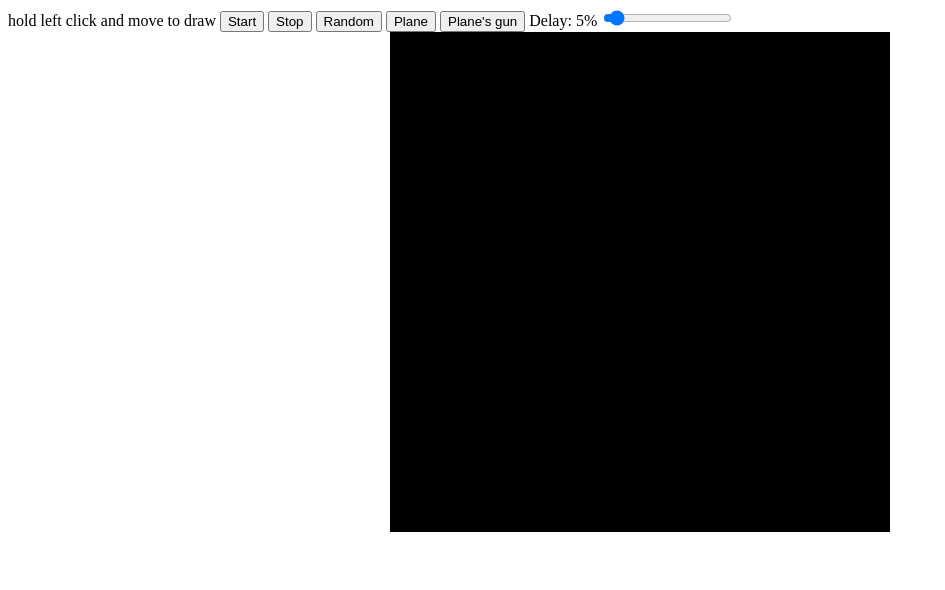
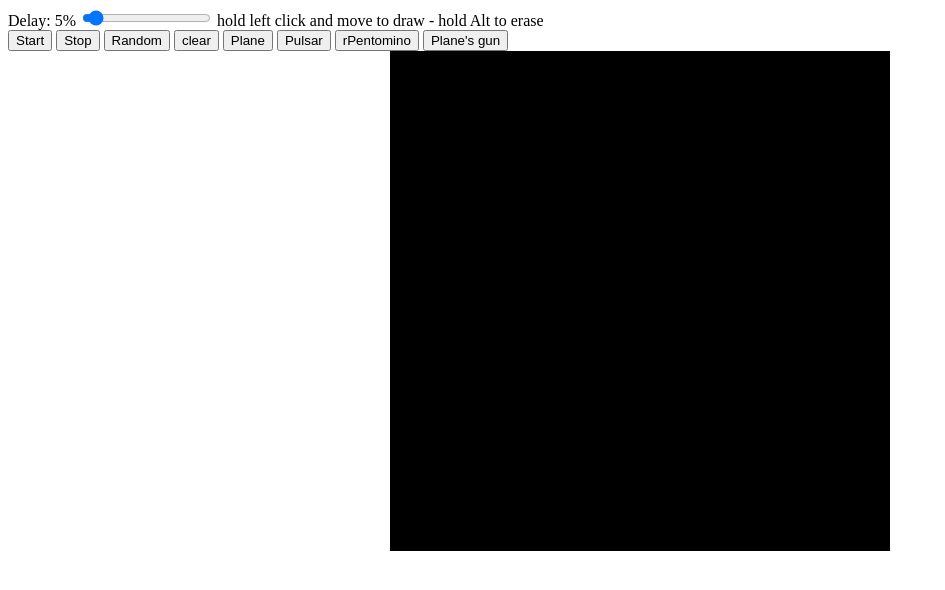
Before and after one commit to dniskav/Game-of-Life, a website with bundled scripts: page index.html in a window 1280 px wide. Shown: the whole page, without its empty margins (0-945 px from the left). Built offline with nearby package versions, Linux system fonts and the light colour scheme.

Commit message:
new shapes

```diff
--- a/game.js
+++ b/game.js
@@ -16,6 +16,7 @@ class game {
         };
         this.dropCounter = 0;
         this.lastTime = 0;
+        this.startPaint = false;
 
         this.ctx.scale(this.resolution, this.resolution);
 
@@ -40,9 +41,16 @@ class game {
             [1, 1],
         ];
 
-        this.canvas.addEventListener('click', (event) => {
-            const { gridX, gridY } = this.getGridCoordinates(event);
-            this.toggleBoxState(gridX, gridY);
+        this.canvas.addEventListener('mousedown', (event) => {
+            this.startPaint = true;
+        });
+
+        this.canvas.addEventListener('mouseup', (event) => {
+            this.startPaint = false;
+        });
+
+        this.canvas.addEventListener('mousemove', (event) => {
+            if(this.startPaint) this.paint();
         });
 
         document.addEventListener("keydown", (ev) => {
@@ -61,6 +69,15 @@ class game {
         });
 
         return this;
+    }
+
+    clear() {
+        this.buildBoard();
+    }
+
+    paint() {
+        const { gridX, gridY } = this.getGridCoordinates(event);
+        this.toggleBoxState(gridX, gridY);
     }
 
     toggleBoxState(posX, posY) {
@@ -109,12 +126,13 @@ class game {
     };
 
     gen = (shape) => {
+        const pos = 40;
         const fig = shapes[shape];
         this.buildBoard();
         const shapeState = [];
 
         fig.forEach((row, ndx) => {
-            this.currentState[ndx].splice(0, row.length, ...row);
+            this.currentState[ndx + pos].splice(pos, row.length, ...row);
         });
     };
 
--- a/index.html
+++ b/index.html
@@ -9,20 +9,27 @@
 </head>
 <body>
     <div id="app">
-        <span>hold left click and move to draw</span>
-        <button onclick="game.start()">Start</button>
-        <button onclick="game.stop()">Stop</button>
-        <button onclick="game.random()">Random</button>
-        <button onclick="game.gen('plane')">Plane</button>
-        <button onclick="game.gen('planesGun')">Plane's gun</button>
         <label>
             Delay: <span id="velocityTag"></span>%
             <input type="range" min="0" max="100" step="1" id="steps" oninput="game.setFramesStep(this.value)" value="5"/>
         </label>
 
-        <div id="debug"></div>
+        <span>hold left click and move to draw - hold Alt to erase</span>
 
-        <canvas id="gameCanvas" class="board" width="500" height="500"></canvas>
+        <div class="left">
+            <button onclick="game.start()">Start</button>
+            <button onclick="game.stop()">Stop</button>
+            <button onclick="game.random()">Random</button>
+            <button onclick="game.clear()">clear</button>
+            <button onclick="game.gen('plane')">Plane</button>
+            <button onclick="game.gen('pulsar')">Pulsar</button>
+            <button onclick="game.gen('rPentomino')">rPentomino</button>
+            <button onclick="game.gen('planesGun')">Plane's gun</button>
+        </div>
+
+        <div class="right">
+            <canvas id="gameCanvas" class="board" width="500" height="500"></canvas>
+        </div>
 
     </div>
     <script type="module" src="app.js"></script>
--- /dev/null
+++ b/shapes/oscilators.js
@@ -0,0 +1,21 @@
+export const pulsar = [
+  [0, 0, 1, 1, 1, 0, 0, 0, 0, 1, 1, 1, 0, 0],
+  [0, 0, 0, 0, 0, 0, 0, 0, 0, 0, 0, 0, 0, 0],
+  [1, 0, 0, 0, 0, 1, 0, 1, 0, 0, 0, 0, 1, 0],
+  [1, 0, 0, 0, 0, 1, 0, 1, 0, 0, 0, 0, 1, 0],
+  [1, 0, 0, 0, 0, 1, 0, 1, 0, 0, 0, 0, 1, 0],
+  [0, 0, 1, 1, 1, 0, 0, 0, 0, 1, 1, 1, 0, 0],
+  [0, 0, 0, 0, 0, 0, 0, 0, 0, 0, 0, 0, 0, 0],
+  [0, 0, 1, 1, 1, 0, 0, 0, 0, 1, 1, 1, 0, 0],
+  [1, 0, 0, 0, 0, 1, 0, 1, 0, 0, 0, 0, 1, 0],
+  [1, 0, 0, 0, 0, 1, 0, 1, 0, 0, 0, 0, 1, 0],
+  [1, 0, 0, 0, 0, 1, 0, 1, 0, 0, 0, 0, 1, 0],
+  [0, 0, 0, 0, 0, 0, 0, 0, 0, 0, 0, 0, 0, 0],
+  [0, 0, 1, 1, 1, 0, 0, 0, 0, 1, 1, 1, 0, 0]
+];
+
+export const rPentomino = [
+  [0, 1, 1],
+  [1, 1, 0],
+  [0, 1, 0]
+];
--- a/shapes/plane.js
+++ b/shapes/plane.js
@@ -1,8 +1,13 @@
-const plane = [
+export const plane = [
     [0,0,0,0,],
     [0,0,0,1,],
     [0,1,0,1,],
     [0,0,1,1,],
 ];
 
-export default plane;
+export const lwss = [
+    [0,0,0,0,],
+    [0,0,0,1,],
+    [0,1,0,1,],
+    [0,0,1,1,],
+];
--- a/shapes/shapes.js
+++ b/shapes/shapes.js
@@ -1,8 +1,11 @@
-import plane from "./plane.js";
+import { pulsar, rPentomino } from "./oscilators.js";
+import { plane } from "./plane.js";
 import planesGun from "./planesGun.js";
 
 export const shapes =
   {
     plane,
     planesGun,
+    pulsar,
+    rPentomino,
   };
```
